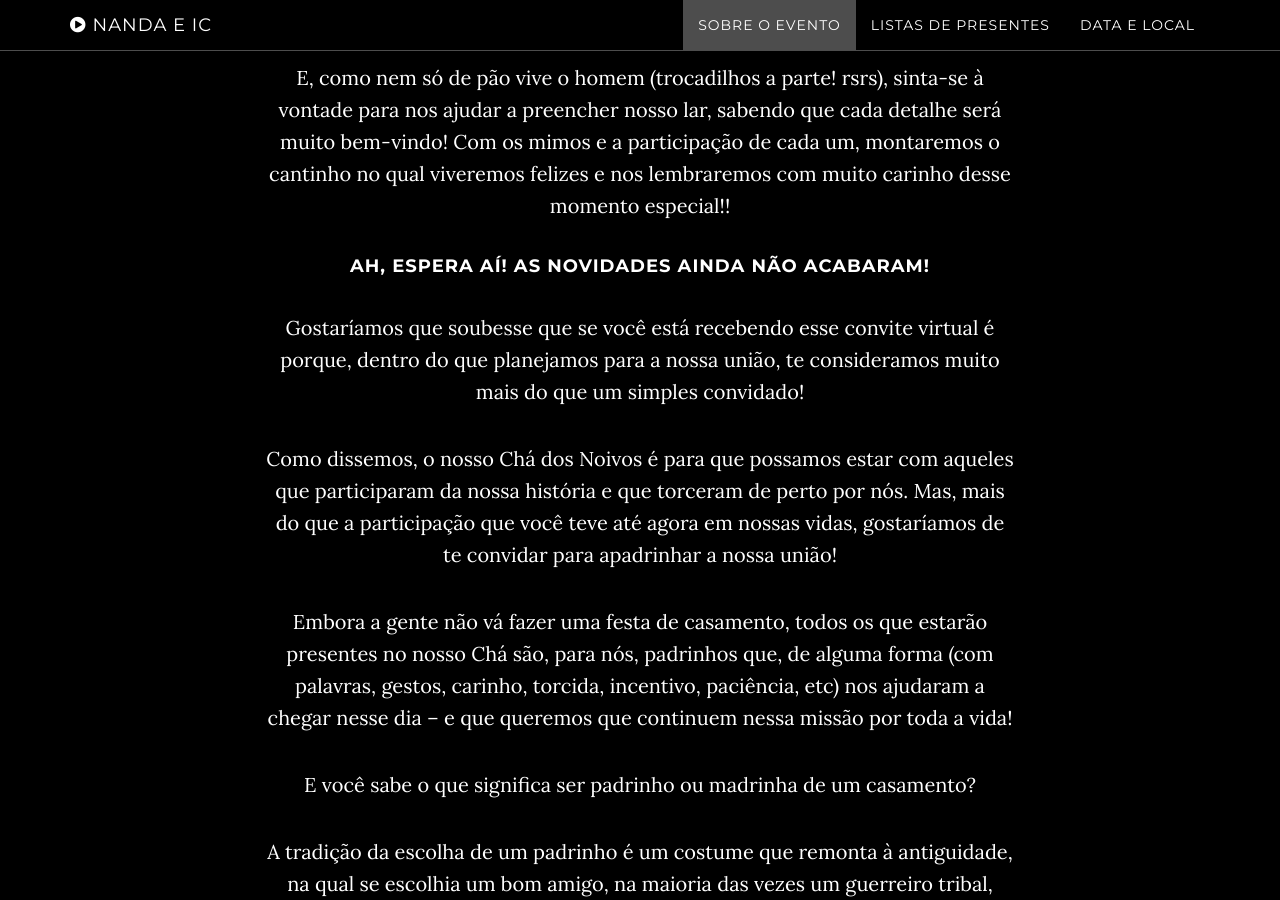
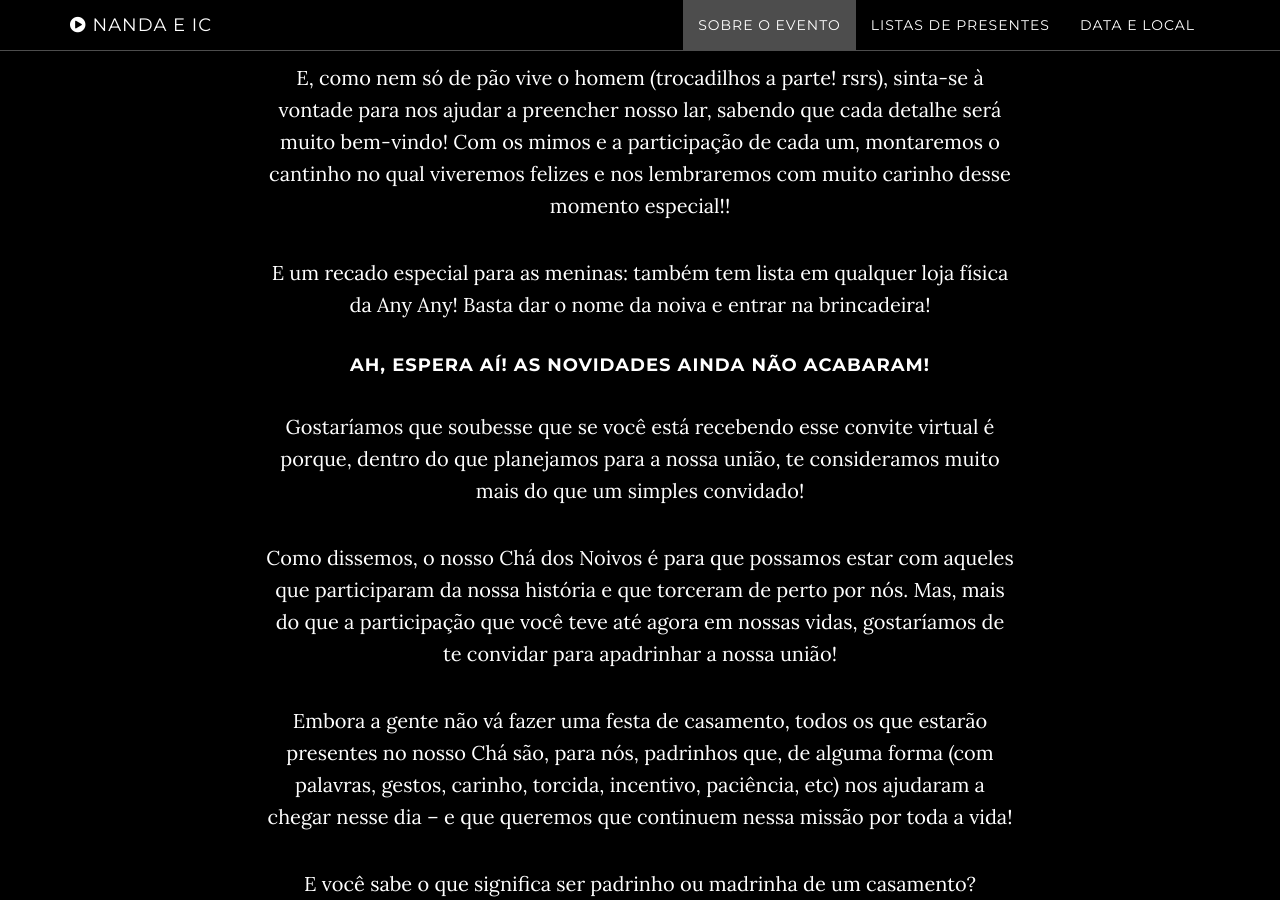
Before and after one commit to icaro02/wedding_website, a Jekyll site: the page built from index.html, in a window 1280 px wide and 900 px high, scrolled down 1599 px. Built offline with Jekyll 4.4.1, drawn with Linux system fonts in a browser that asks for light colours; some of the changed text lies outside the part shown.

Commit message:
novas mudancas

```diff
--- a/_includes/about.html
+++ b/_includes/about.html
@@ -19,6 +19,9 @@
                 </p>
                 <p>
                     E, como nem só de pão vive o homem (trocadilhos a parte! rsrs), sinta-se à vontade para nos ajudar a preencher nosso lar, sabendo que cada detalhe será muito bem-vindo! Com os mimos e a participação de cada um, montaremos o cantinho no qual viveremos felizes e nos lembraremos com muito carinho desse momento especial!!
+                </p>
+                <p>
+                    E um recado especial para as meninas: também tem lista em qualquer loja física da Any Any! Basta dar o nome da noiva e entrar na brincadeira!
                 </p>
                 <h4>
                     AH, ESPERA AÍ! AS NOVIDADES AINDA NÃO ACABARAM!
--- a/_includes/download.html
+++ b/_includes/download.html
@@ -8,6 +8,8 @@
                     <a href="https://www.camicado.com.br/weddinglist/products/60318926" target="_blank" class="btn btn-default btn-lg">Lista na Camicado</a>
                     <p></p>
                     <a href="http://www2.zelo.com.br/weddinglistProducts.aspx?id=76637&idproduct=&qty=" target="_blank" class="btn btn-default btn-lg">Lista na Zelo</a>
+                    <p></p>
+                    <a href="http://www.anyany.com.br/institucional/nossas-lojas" target="_blank" class="btn btn-default btn-lg">Lista nas lojas físicas da AnyAny</a>
                 </div>
             </div>
         </div>
```
